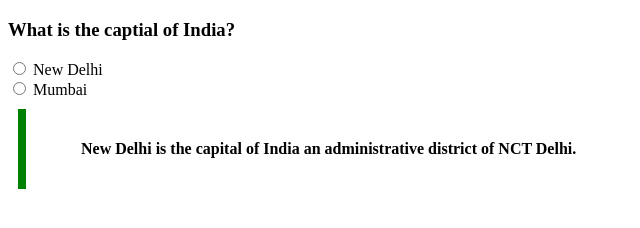
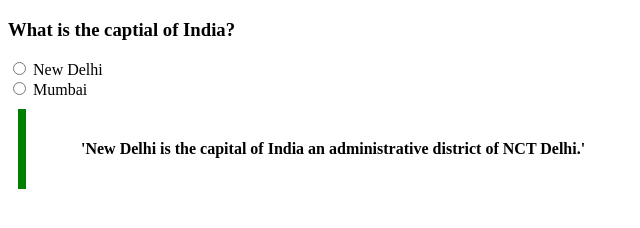
Before and after one commit to acciojob/trivia-harshadbhangale001, a website: page main.html in a window 1280 px wide. Shown: the full height of the page, 0-640 px from the left. Drawn offline with Linux system fonts and the light colour scheme.

Commit message:
created a submission

```diff
--- a/main.html
+++ b/main.html
@@ -17,7 +17,7 @@
   <Label>Mumbai</Label>
   </form>
   <form class="block2" >
-  <blockquote cite="https://en.wikipedia.org/wiki/New_Delhi">New Delhi is the capital of India an administrative district of NCT Delhi.</blockquote>
+  <blockquote cite="https://en.wikipedia.org/wiki/New_Delhi">'New Delhi is the capital of India an administrative district of NCT Delhi.'</blockquote>
   </form>
   </div>
     <script type="text/javascript" src="./script.js">
```
